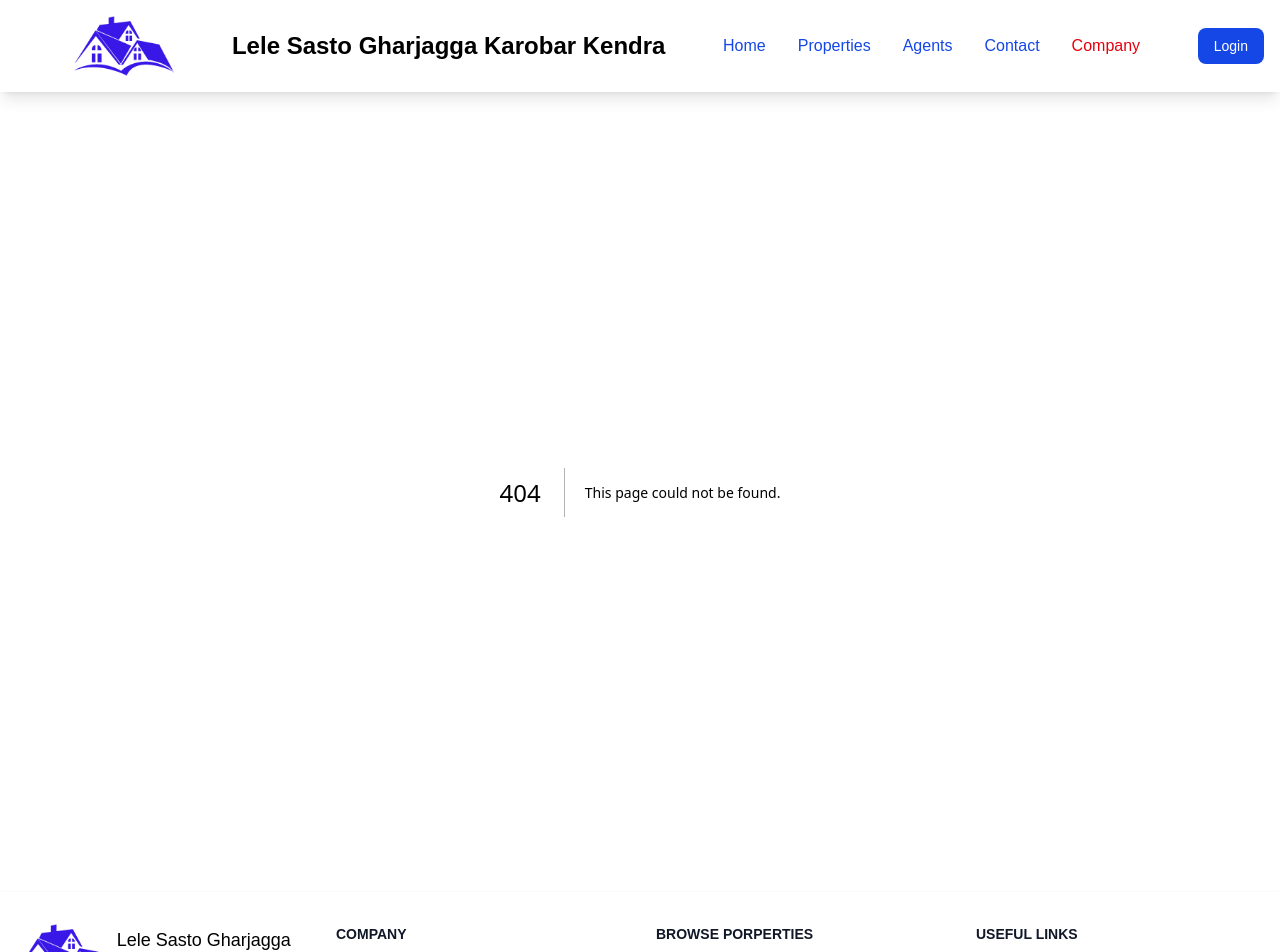
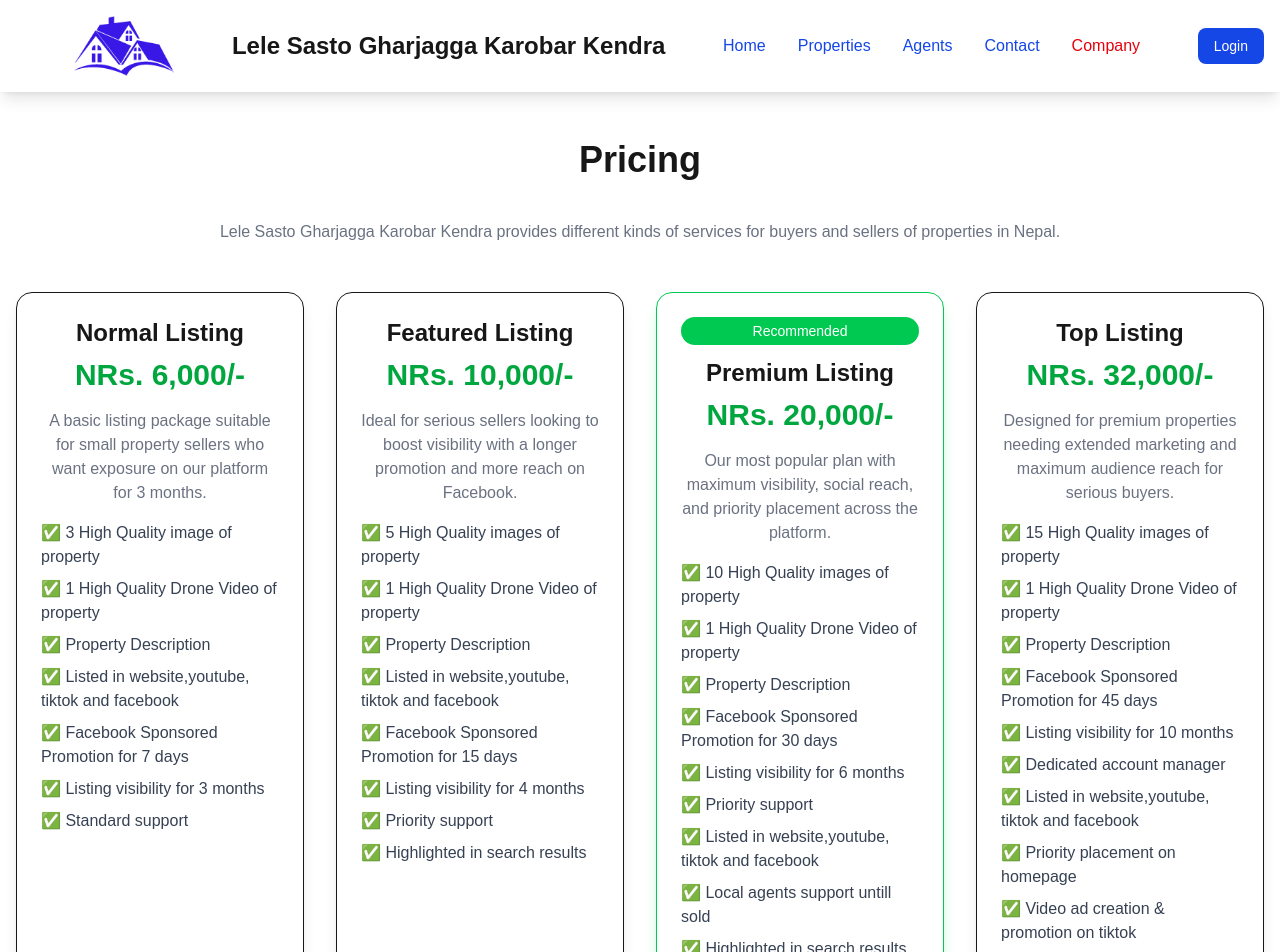
Before and after one commit to iamprabin-git/lelestore_Next.js, a Next.js app: page /company/price in a window 1280 px wide. Before the commit this address had no page. Shown: the top 952 px of the page. Built offline with nearby package versions, Linux system fonts and the light colour scheme.

Commit message:
pricing
Signed-off-by: Prabin Dangol <dprabin23@gmail.com>

```diff
--- /dev/null
+++ b/src/app/company/price/page.js
@@ -0,0 +1,14 @@
+import PricingTable from '@/components/PricingTable';
+import ClientReviewCarousel from '@/components/Reviews';
+import React from 'react'
+
+function PricingPage() {
+  return (
+    <div>
+        <PricingTable/>
+        <ClientReviewCarousel/>
+    </div>
+  )
+}
+
+export default PricingPage;
--- /dev/null
+++ b/src/components/PricingTable.js
@@ -0,0 +1,47 @@
+// components/PricingTable.jsx
+import pricingPackages from "@/constants/price";
+import React from "react";
+ // adjust path as needed
+
+export default function PricingTable() {
+  return (
+    <div className="max-w-7xl mx-auto px-4 py-12">
+      <h1 className="text-4xl font-bold text-center mb-10">Pricing</h1>
+      <p className="text-center text-gray-500 mb-12">
+       Lele Sasto Gharjagga Karobar Kendra provides different kinds of services for buyers and sellers of properties in Nepal.
+      </p>
+      <div className="grid grid-cols-1 md:grid-cols-2 lg:grid-cols-4 gap-8">
+        {pricingPackages.map((pkg) => (
+          <div
+            key={pkg.title}
+            className={`border rounded-2xl shadow-lg p-6 flex flex-col ${
+              pkg.recommended ? "border-green-500 shadow-green-200" : ""
+            }`}
+          >
+            {pkg.recommended && (
+              <div className="text-center text-sm text-white bg-green-500 rounded-full px-3 py-1 inline-block mb-3">
+                Recommended
+              </div>
+            )}
+            <h2 className="text-2xl font-semibold text-center mb-2">{pkg.title}</h2>
+            <p className="text-center text-green-600 text-3xl font-bold mb-4">
+              NRs. {pkg.price.toLocaleString()}/-
+            </p>
+            <p className="text-center text-gray-500 mb-4">{pkg.description}</p>
+            <ul className="flex-1 space-y-2 mb-6">
+              {pkg.features.map((feature, idx) => (
+                <li key={idx} className="text-gray-700">
+                  ✅ {feature}
+                </li>
+              ))}
+            </ul>
+            <button className="w-full bg-green-600 text-white py-2 rounded-lg hover:bg-green-700 transition">
+              Choose {pkg.title}
+            </button>
+          </div>
+        ))}
+      </div>
+     <p className="text-sm text-gray-500 mt-12">Note:on occasssion of Newyear 2082, all the prices will get 20% discount in mentioned pricelist </p>
+    </div>
+  );
+}
--- a/src/constants/navLinks.js
+++ b/src/constants/navLinks.js
@@ -47,6 +47,10 @@ const navLinks = [
         route: "/service",
         label: "Our Services",
       },
+      {
+        route: "/price",
+        label: "Pricing of Listings",
+      },
     ],
   },
 ];
--- /dev/null
+++ b/src/constants/price.js
@@ -0,0 +1,73 @@
+// constants/pricingPackages.js
+
+const pricingPackages = [
+    {
+      title: "Normal Listing",
+      price: 6000,
+      recommended: false,
+      description: "A basic listing package suitable for small property sellers who want exposure on our platform for 3 months.",
+      features: [
+        "3 High Quality image of property",
+        "1 High Quality Drone Video of property",
+        "Property Description",
+        "Listed in website,youtube, tiktok and facebook",
+        "Facebook Sponsored Promotion for 7 days",
+        "Listing visibility for 3 months",
+        "Standard support",
+      ],
+    },
+    {
+      title: "Featured Listing",
+      price: 10000,
+      recommended: false,
+      description: "Ideal for serious sellers looking to boost visibility with a longer promotion and more reach on Facebook.",
+      features: [
+        "5 High Quality images of property",
+        "1 High Quality Drone Video of property",
+        "Property Description",
+        "Listed in website,youtube, tiktok and facebook",
+        "Facebook Sponsored Promotion for 15 days",
+        "Listing visibility for 4 months",
+        "Priority support",
+        "Highlighted in search results",
+      ],
+    },
+    {
+      title: "Premium Listing",
+      price: 20000,
+      recommended: true,
+      description: "Our most popular plan with maximum visibility, social reach, and priority placement across the platform.",
+      features: [
+        "10 High Quality images of property",
+        "1 High Quality Drone Video of property",
+        "Property Description",
+        "Facebook Sponsored Promotion for 30 days",
+        "Listing visibility for 6 months",
+        "Priority support",
+        "Listed in website,youtube, tiktok and facebook",
+        "Local agents support untill sold",
+        "Highlighted in search results",
+        "Priority placement on homepage",
+        "Share on Instagram and TikTok",
+      ],
+    },
+    {
+      title: "Top Listing",
+      price: 32000,
+      recommended: false,
+      description: "Designed for premium properties needing extended marketing and maximum audience reach for serious buyers.",
+      features: [
+        "15 High Quality images of property",
+        "1 High Quality Drone Video of property",
+        "Property Description",
+        "Facebook Sponsored Promotion for 45 days",
+        "Listing visibility for 10 months",
+        "Dedicated account manager",
+        "Listed in website,youtube, tiktok and facebook",
+        "Priority placement on homepage",
+        "Video ad creation & promotion on tiktok",
+        "Share on Instagram, TikTok, LinkedIn",
+      ],
+    },
+  ];
+  export default pricingPackages;
```
